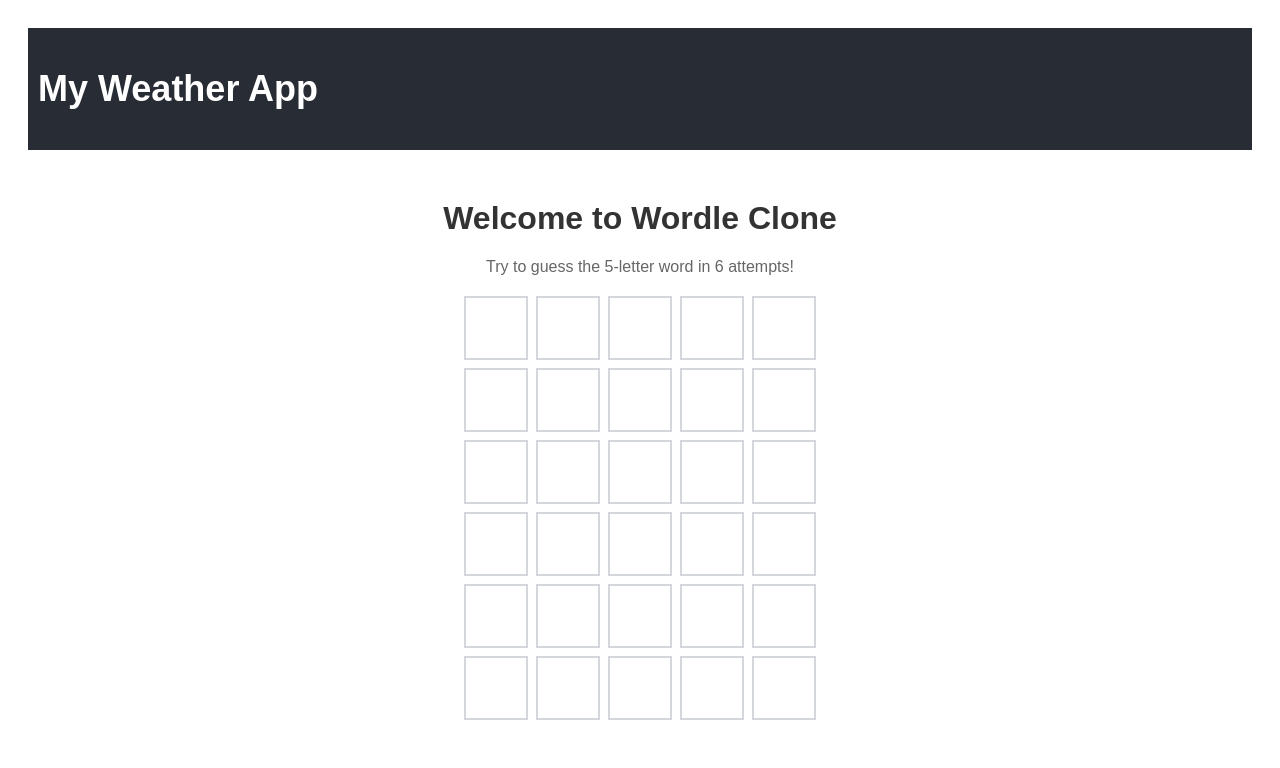
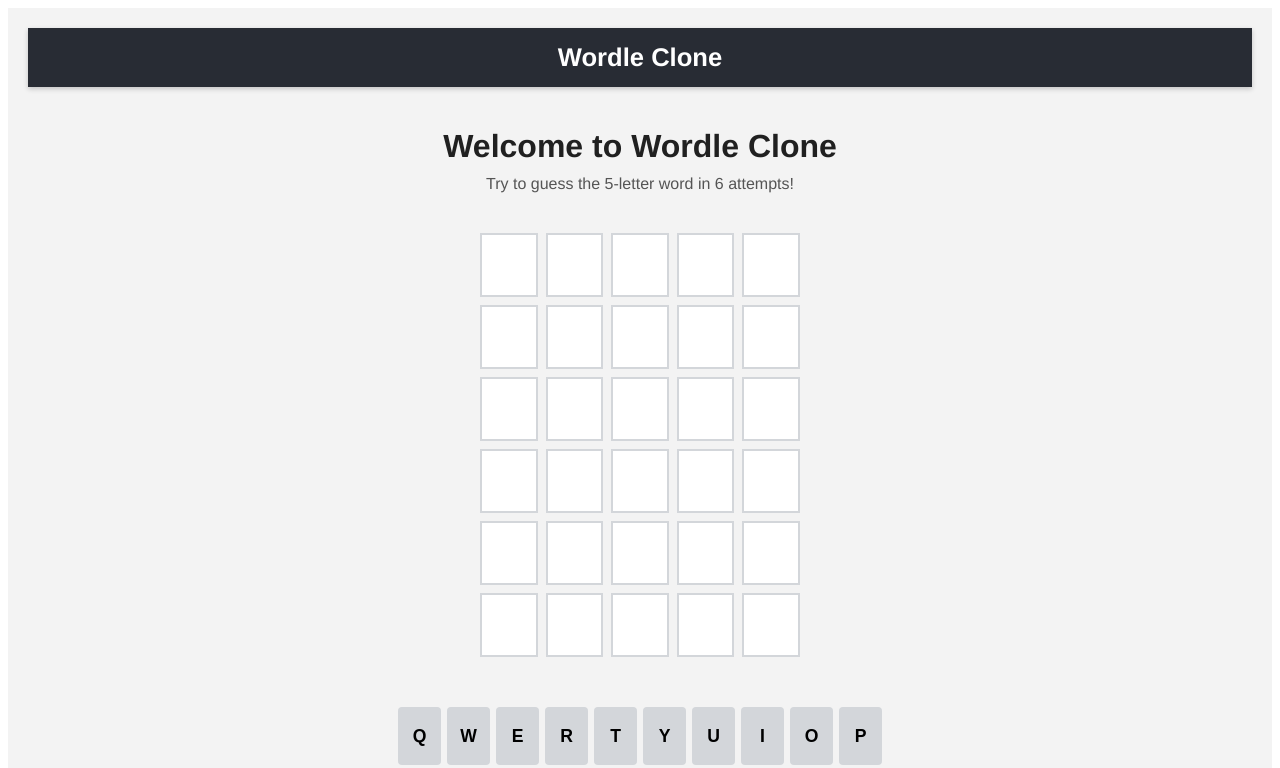
Before and after one commit to Rasali-byte/45, a React (Create React App) app: page / in a window 1280 px wide. Shown: the top 768 px of the page. Built offline with nearby package versions, Linux system fonts and the light colour scheme.

Commit message:
Fix: Keyboard CSS errors, enable multiple guesses, and update Navbar title

```diff
--- a/src/App.css
+++ b/src/App.css
@@ -1,70 +1,70 @@
 .App {
   text-align: center;
-  font-family: Arial, sans-serif;
+  font-family: 'Clear Sans', 'Helvetica Neue', Arial, sans-serif; /* A font similar to Wordle's */
+  background-color: #f3f3f3; /* Light background */
+  min-height: 100vh;
+  display: flex;
+  flex-direction: column;
 }
 
 .game-container {
-  margin-top: 50px;
+  margin-top: 20px;
+  flex-grow: 1; /* Allows container to take available space */
+  display: flex;
+  flex-direction: column;
+  align-items: center;
+  padding-bottom: 30px; /* Space for keyboard at bottom */
 }
 
 h1 {
-  color: #333;
+  color: #202020;
+  margin-bottom: 10px;
 }
 
 p {
-  color: #666;
+  color: #555;
+  margin-top: 0;
+  margin-bottom: 20px;
 }
 
 .message {
-  color: red; /* For error messages */
+  color: #d7263d; /* Red for error/info messages */
   font-weight: bold;
   margin-top: 10px;
+  margin-bottom: 20px;
+  padding: 8px 15px;
+  background-color: #fff;
+  border-radius: 5px;
+  box-shadow: 0 2px 4px rgba(0,0,0,0.1);
 }
 
-.grid {
-  display: flex;
-  flex-direction: column;
-  gap: 5px; /* Space between rows */
-  margin: 20px auto;
-  width: fit-content;
+.play-again-button {
+  background-color: #6aaa64; /* Green like correct guess */
+  color: white;
+  border: none;
+  padding: 12px 25px;
+  font-size: 1.1em;
+  font-weight: bold;
+  border-radius: 5px;
+  cursor: pointer;
+  margin-top: 30px;
+  transition: background-color 0.2s ease;
 }
 
-.row {
-  display: flex;
-  gap: 5px; /* Space between boxes in a row */
+.play-again-button:hover {
+  background-color: #5d985a;
 }
 
-.box {
-  width: 50px;
-  height: 50px;
-  border: 2px solid #ccc;
-  display: flex;
-  justify-content: center;
-  align-items: center;
-  font-size: 2em;
-  font-weight: bold;
-  text-transform: uppercase;
-  background-color: #fff; /* Default background */
-}
-
-/* Styles for guessed letters (will be more complex with color logic) */
-.box.guessed {
-  background-color: #eee; /* Placeholder for now */
-}
-
-button {
-  padding: 10px 20px;
-  font-size: 1em;
-  cursor: pointer;
-  margin-top: 20px;
-}
-
-/* Navbar styling (basic, adapt from your existing Navbar.css if any) */
+/* Basic Navbar styling (adapt from your existing Navbar.css if you have one, or move this to Navbar.css) */
 nav {
-  background-color: #282c34;
-  padding: 20px;
+  background-color: #282c34; /* Darker header */
+  padding: 15px 20px;
   color: white;
   text-align: left;
-  font-size: 1.5em;
+  font-size: 1.6em;
   font-weight: bold;
+  box-shadow: 0 2px 5px rgba(0,0,0,0.2);
+  display: flex;
+  align-items: center;
+  justify-content: center; /* Center the "Wordle Clone" text */
 }
--- a/src/App.js
+++ b/src/App.js
@@ -5,39 +5,59 @@
 import Keyboard from './Keyboard';
 
 function App() {
-  const words = ["APPLE", "BAKER", "CRANE", "DREAM", "EAGLE", "FROGS", "GRAPE", "HOUSE", "IDEAS", "JUICE", /* Add many more */ "PLANT", "CLOUD", "BRICK", "LIGHT", "HAPPY"];
+  // A larger list of 5-letter words is recommended for a better game experience.
+  // For simplicity, a small list is provided here.
+  const words = [
+    "APPLE", "BAKER", "CRANE", "DREAM", "EAGLE", "FROGS", "GRAPE", "HOUSE", "IDEAS", "JUICE",
+    "PLANT", "CLOUD", "BRICK", "LIGHT", "HAPPY", "BEACH", "CHAIR", "TABLE", "RIVER", "OCEAN",
+    "MAGIC", "SWEET", "TRUTH", "SHINE", "GLORY", "WINDY", "SPACE", "QUIET", "FAITH", "GRACE",
+    "BLANK", "STORY", "CRISP", "DRIVE", "EVERY", "FIGHT", "GREAT", "HEART", "INBOX", "JOINT"
+  ];
+
   const [secretWord, setSecretWord] = useState('');
   const [currentGuess, setCurrentGuess] = useState('');
-  const [guesses, setGuesses] = useState(Array(6).fill(null));
-  const [turn, setTurn] = useState(0);
+  const [guesses, setGuesses] = useState(Array(6).fill(null)); // Array to store all 6 guesses
+  const [turn, setTurn] = useState(0); // Current guess number (0-5)
   const [isGameOver, setIsGameOver] = useState(false);
   const [message, setMessage] = useState('');
   const [usedLetters, setUsedLetters] = useState({}); // To track letter status on keyboard
 
+  // Initialize game (pick a random word)
   useEffect(() => {
     const randomWord = words[Math.floor(Math.random() * words.length)];
-    setSecretWord(randomWord.toUpperCase());
-    console.log("Secret word:", randomWord.toUpperCase());
+    setSecretWord(randomWord.toUpperCase()); // Ensure uppercase
+    console.log("Secret word:", randomWord.toUpperCase()); // For debugging
   }, []);
 
   // Function to handle a guess submission
   const handleGuess = () => {
+    if (isGameOver) { // Prevent guessing if game is already over
+      return;
+    }
+
     if (currentGuess.length !== 5) {
       setMessage('Word must be 5 letters long.');
       return;
     }
-    if (!words.includes(currentGuess.toUpperCase())) {
-      setMessage('Not a valid word.');
+
+    // Convert current guess to uppercase for comparison and validation
+    const currentGuessUpper = currentGuess.toUpperCase();
+
+    // The image shows "Not a valid word." for "WWWWF" so this check is important.
+    // Ensure that your 'words' array includes valid English 5-letter words.
+    if (!words.includes(currentGuessUpper)) { // Check if it's a valid word from your list
+      setMessage('Not a valid word from our dictionary.');
       return;
     }
 
+    // Process the guess
     const newGuesses = [...guesses];
-    newGuesses[turn] = currentGuess.toUpperCase();
+    newGuesses[turn] = currentGuessUpper;
     setGuesses(newGuesses);
 
     // Update usedLetters for keyboard coloring
     const newUsedLetters = { ...usedLetters };
-    currentGuess.toUpperCase().split('').forEach((letter, i) => {
+    currentGuessUpper.split('').forEach((letter, i) => {
       if (secretWord[i] === letter) {
         newUsedLetters[letter] = 'correct-pos';
       } else if (secretWord.includes(letter) && newUsedLetters[letter] !== 'correct-pos') {
@@ -49,44 +69,50 @@
     setUsedLetters(newUsedLetters);
 
     // Check if win or lose
-    if (currentGuess.toUpperCase() === secretWord) {
+    if (currentGuessUpper === secretWord) {
       setIsGameOver(true);
       setMessage(`You guessed the word in ${turn + 1} turns!`);
-    } else if (turn === 5) {
+    } else if (turn === 5) { // Last turn and not correct
       setIsGameOver(true);
       setMessage(`Game Over! The word was ${secretWord}`);
     }
 
-    setTurn(prevTurn => prevTurn + 1);
-    setCurrentGuess('');
-    setMessage('');
+    // Only increment turn and clear guess if the game is not over yet
+    // This handles the "didn't give another chance" issue
+    if (!isGameOver) { // Check again after updating game state
+        setTurn(prevTurn => prevTurn + 1);
+        setCurrentGuess(''); // Clear current guess for next turn
+        setMessage(''); // Clear any previous messages
+    }
   };
 
   // Handle keyboard input (physical and virtual)
   const handleKeyClick = (key) => {
-    if (isGameOver) return;
+    if (isGameOver) return; // Don't allow input if game is over
 
     if (key === 'Enter') {
       handleGuess();
     } else if (key === 'Backspace') {
       setCurrentGuess(prev => prev.slice(0, -1));
-      setMessage('');
+      setMessage(''); // Clear message on backspace
     } else if (/^[A-Z]$/.test(key) && currentGuess.length < 5) {
       setCurrentGuess(prev => prev + key);
-      setMessage('');
+      setMessage(''); // Clear message on valid input
     }
   };
 
+  // Listen for physical keyboard events
   useEffect(() => {
-    // Physical keyboard event listener
     const handlePhysicalKeyUp = ({ key }) => {
-        if (key === 'Enter' || key === 'Backspace' || /^[a-zA-Z]$/.test(key)) {
-            handleKeyClick(key.toUpperCase()); // Convert physical key to uppercase
-        }
+      // Only process alphanumeric, Enter, and Backspace keys
+      if (key === 'Enter' || key === 'Backspace' || /^[a-zA-Z]$/.test(key)) {
+        handleKeyClick(key.toUpperCase()); // Convert physical key to uppercase
+      }
     };
     window.addEventListener('keyup', handlePhysicalKeyUp);
+    // Cleanup function to remove event listener
     return () => window.removeEventListener('keyup', handlePhysicalKeyUp);
-  }, [currentGuess, isGameOver, turn, secretWord, guesses, usedLetters]); // Dependencies
+  }, [currentGuess, isGameOver, turn, secretWord, guesses, usedLetters]); // Dependencies for useEffect
 
   return (
     <div className="App">
@@ -95,8 +121,10 @@
         <h1>Welcome to Wordle Clone</h1>
         <p>Try to guess the 5-letter word in 6 attempts!</p>
 
+        {/* Display messages */}
         {message && <p className="message">{message}</p>}
 
+        {/* Render the guesses grid */}
         <GuessGrid
           guesses={guesses}
           currentGuess={currentGuess}
@@ -104,10 +132,14 @@
           secretWord={secretWord}
         />
 
+        {/* Play Again button */}
         {isGameOver && (
-          <button onClick={() => window.location.reload()}>Play Again</button>
+          <button onClick={() => window.location.reload()} className="play-again-button">
+            Play Again
+          </button>
         )}
 
+        {/* Render the keyboard */}
         <Keyboard onKeyClick={handleKeyClick} usedLetters={usedLetters} />
       </div>
     </div>
--- a/src/GuessGrid.css
+++ b/src/GuessGrid.css
@@ -4,6 +4,7 @@
   gap: 8px; /* Space between rows */
   margin: 20px auto;
   width: fit-content; /* Adjust as needed */
+  max-width: 320px; /* Max width to keep grid compact on larger screens */
 }
 
 .row {
@@ -23,6 +24,7 @@
   text-transform: uppercase;
   background-color: #ffffff;
   color: #1a1a1b; /* Default text color */
+  transition: background-color 0.3s ease, border-color 0.3s ease; /* Smooth transitions for color changes */
 }
 
 /* Styles for correctly placed letters (green) */
@@ -48,5 +50,5 @@
 
 /* Styles for currently typed letters */
 .box.active-input {
-    border-color: #878a8c;
+  border-color: #878a8c;
 }
--- a/src/GuessGrid.jsx
+++ b/src/GuessGrid.jsx
@@ -1,20 +1,21 @@
 import React from 'react';
-import './GuessGrid.css'; // Create this CSS file later
+import './GuessGrid.css';
 
 function GuessGrid({ guesses, currentGuess, turn, secretWord }) {
   return (
     <div className="grid">
       {guesses.map((guess, i) => {
-        const isCurrentGuess = i === turn;
+        const isCurrentGuessRow = i === turn;
+        const displayGuess = isCurrentGuessRow ? currentGuess : (guess || ''); // Show current input or submitted guess
 
         return (
           <div key={i} className="row">
             {Array(5).fill('').map((_, index) => {
-              const letter = guess ? guess[index] : (isCurrentGuess ? currentGuess[index] : '');
+              const letter = displayGuess[index] || '';
               let boxClass = 'box';
 
-              // Apply styling based on guess
-              if (guess) {
+              // Apply styling for submitted guesses
+              if (guess) { // This row has been submitted
                 if (guess[index] === secretWord[index]) {
                   boxClass += ' correct-pos'; // Green
                 } else if (secretWord.includes(guess[index])) {
@@ -22,7 +23,7 @@
                 } else {
                   boxClass += ' incorrect'; // Grey
                 }
-              } else if (isCurrentGuess && letter) {
+              } else if (isCurrentGuessRow && letter) {
                   boxClass += ' active-input'; // Style for current active letter
               }
 
--- a/src/Keyboard.css
+++ b/src/Keyboard.css
@@ -3,20 +3,28 @@
   display: flex;
   flex-direction: column;
   align-items: center;
-  gap: 8px;
+  gap: 8px; /* Space between rows of keys */
+  width: 100%; /* Take full width of parent */
+  max-width: 500px; /* Limit max width for a better layout */
+  padding: 0 10px; /* Padding on sides */
+  box-sizing: border-box; /* Include padding in width calculation */
 }
 
 .keyboard-row {
   display: flex;
-  gap: 6px;
+  gap: 6px; /* Space between individual keys */
+  width: 100%;
+  justify-content: center; /* Center keys within their row */
 }
 
 .keyboard .key {
-  background-color: #d3d6da;
+  background-color: #d3d6da; /* Default key color */
   border: none;
   border-radius: 4px;
   height: 58px;
-  min-width: 43px;
+  flex-grow: 1; /* Allow keys to grow and fill space */
+  flex-basis: 0; /* Important for flex-grow to work evenly */
+  min-width: 43px; /* Minimum width for individual keys */
   padding: 0 8px;
   cursor: pointer;
   font-size: 1.1em;
@@ -25,24 +33,30 @@
   display: flex;
   justify-content: center;
   align-items: center;
+  transition: background-color 0.2s ease, color 0.2s ease;
 }
 
 .keyboard .key.large {
-  min-width: 65px; /* Wider for Enter/Backspace */
+  flex-grow: 1.5; /* Make Enter/Backspace larger */
+  min-width: 65px; /* Minimum width for large keys */
 }
 
 /* Styles to reflect letter status on keyboard */
 .keyboard .key.correct-pos {
-    background-color: #6aaa64;
+    background-color: #6aaa64; /* Green */
     color: white;
 }
 
 .keyboard .key.wrong-pos {
-    background-color: #c9b458;
+    background-color: #c9b458; /* Yellow */
     color: white;
 }
 
 .keyboard .key.incorrect {
-    background-color: #787c7e;
+    background-color: #787c7e; /* Grey */
     color: white;
 }
+
+.keyboard .key:active {
+  transform: translateY(1px); /* Simple press effect */
+}
--- a/src/Keyboard.jsx
+++ b/src/Keyboard.jsx
@@ -1,5 +1,5 @@
 import React from 'react';
-import './Keyboard.css'; // Create this CSS file later
+import './Keyboard.css';
 
 function Keyboard({ onKeyClick, usedLetters }) {
   const row1 = ['Q', 'W', 'E', 'R', 'T', 'Y', 'U', 'I', 'O', 'P'];
@@ -42,6 +42,7 @@
           </button>
         ))}
         <button className="key large" onClick={() => onKeyClick('Backspace')}>
+          {/* SVG for backspace icon */}
           <svg xmlns="http://www.w3.org/2000/svg" height="24" viewBox="0 0 24 24" width="24" fill="currentColor"><path d="M22 3H7c-.69 0-1.23.35-1.59.88L0 12l5.41 8.12c.36.53.9.88 1.59.88h15c1.1 0 2-.9 2-2V5c0-1.1-.9-2-2-2zm-3 12.59L17.59 17 14 13.41 10.41 17 9 15.59l3.59-3.59L9 8.41 10.41 7l3.59 3.59L17.59 7 19 8.41l-3.59 3.59L19 15.59z"/></svg>
         </button>
       </div>
--- a/src/Navbar.jsx
+++ b/src/Navbar.jsx
@@ -1,13 +1,13 @@
-// src/Navbar.jsx
+import React from 'react';
+// import './Navbar.css'; // You might create this file for specific navbar styles
 
-import React from 'react';
-
-const Navbar = () => {
+function Navbar() {
   return (
-    <nav style={{ padding: "10px", background: "#282c34", color: "white" }}>
-      <h2>My Weather App</h2>
+    <nav>
+      {/* The image shows "My Weather App", but we are changing it to "Wordle Clone" */}
+      <span>Wordle Clone</span>
     </nav>
   );
-};
+}
 
 export default Navbar;
```
